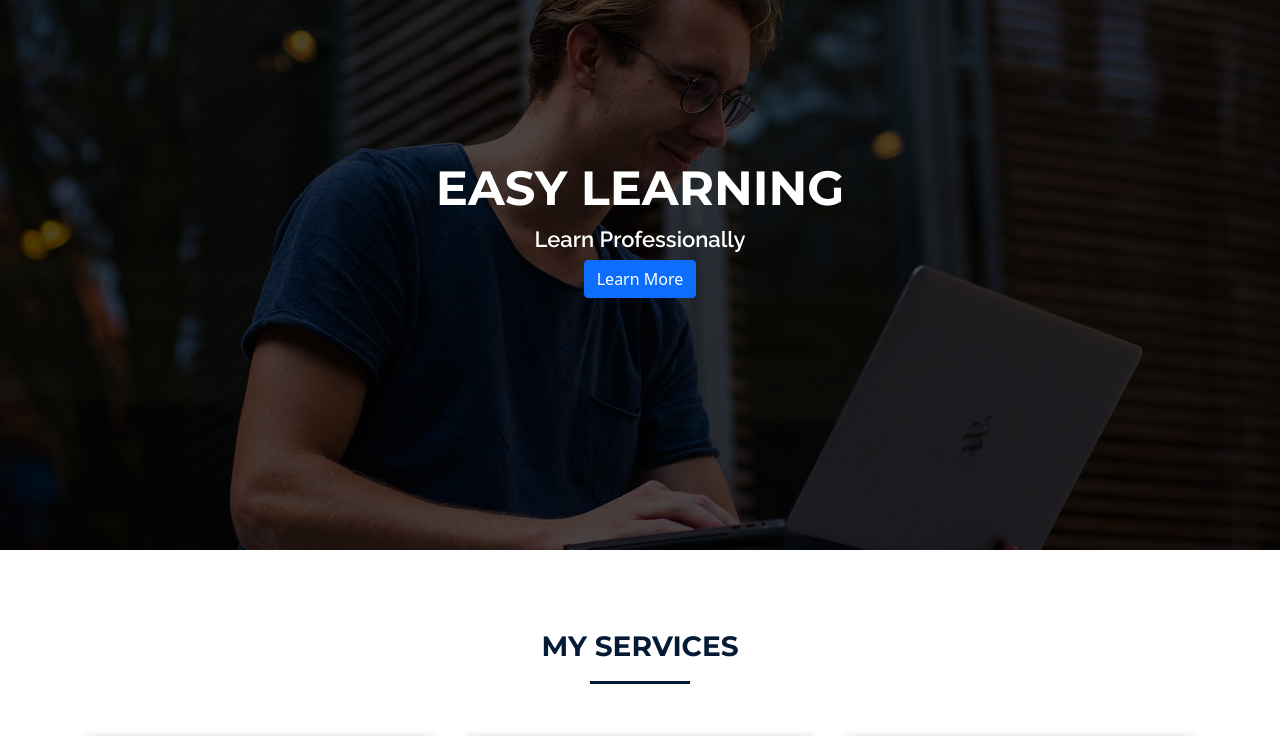
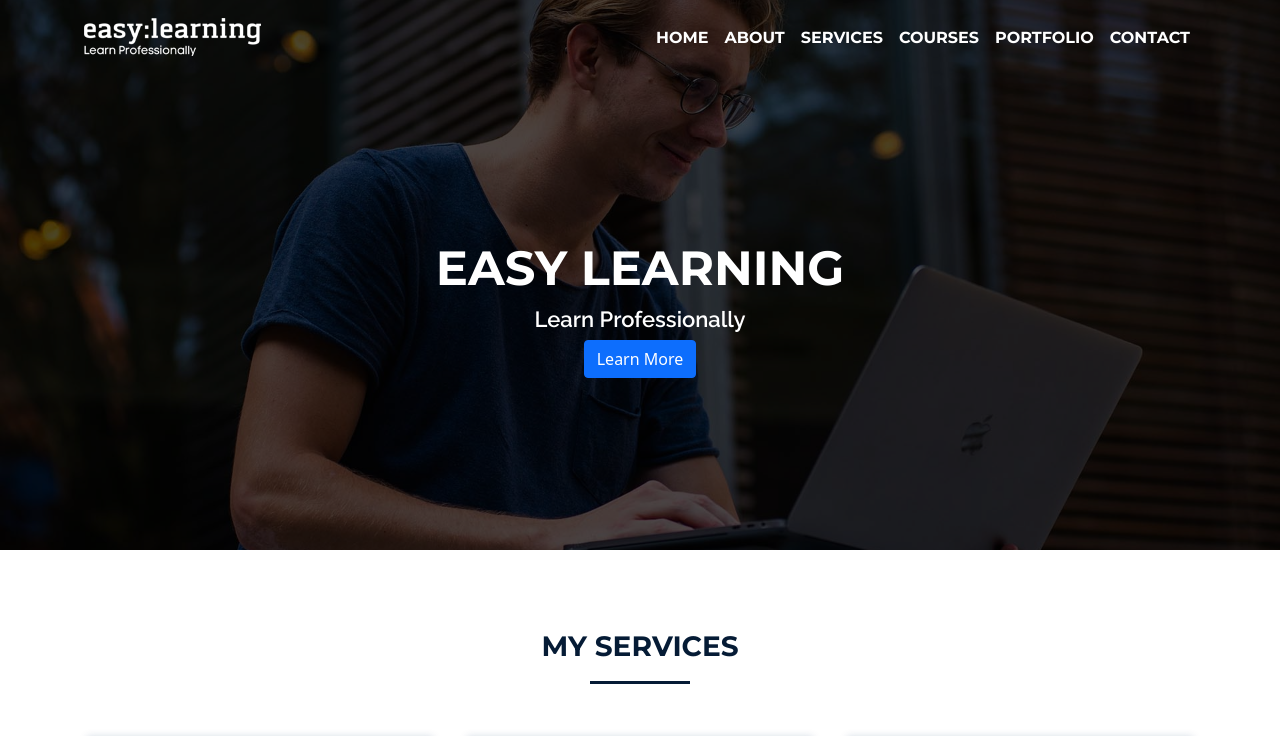
Before and after one commit to pavel99pop/Laravel-with-Reactjs-Udemy-, a React (Create React App) app in the folder frontend/: page / in a window 1280 px wide. Shown: the top 736 px of the page. Built offline with nearby package versions, Linux system fonts and the light colour scheme; a web font is replaced by a local one.

Commit message:
Created top navigation

```diff
--- a/frontend/src/App.js
+++ b/frontend/src/App.js
@@ -1,9 +1,10 @@
 import React from "react";
-import { Services, TopBanner } from "./components";
+import { Services, TopBanner, TopNavigation } from "./components";
 
 function App() {
   return (
     <div>
+      <TopNavigation />
       <TopBanner />
       <Services />
     </div>
--- a/frontend/src/assets/styles/styles.css
+++ b/frontend/src/assets/styles/styles.css
@@ -1,3 +1,32 @@
+.navBackground {
+  transition: background-color 400ms linear;
+  background-color: transparent !important;
+}
+
+.navBackgroundScroll {
+  -webkit-transition: background-color 400ms linear;
+  -moz-transition: background-color 400ms linear;
+  -o-transition: background-color 400ms linear;
+  transition: background-color 400ms linear;
+  background-color: #fff !important;
+}
+
+.navItem {
+  text-decoration: none !important;
+  font-family: "Montserrat", sans-serif;
+  color: #fff !important;
+  font-weight: 700;
+  font-size: 16px;
+}
+
+.navItemScroll {
+  text-decoration: none !important;
+  font-family: "Montserrat", sans-serif;
+  color: #000 !important;
+  font-weight: 700;
+  font-size: 16px;
+}
+
 .topFixedBanner {
   background-image: url(../images/banner.jpg);
   min-height: 550px;
@@ -15,7 +44,7 @@
 }
 
 .topContent {
-  margin-top: 10em;
+  margin-top: 15em;
 }
 
 .topTitle {
--- a/frontend/src/components/TopBanner/TopBanner.jsx
+++ b/frontend/src/components/TopBanner/TopBanner.jsx
@@ -1,6 +1,5 @@
 import React, { Fragment } from "react";
 import { Button, Col, Container, Row } from "react-bootstrap";
-import "../../assets/styles/styles.css";
 
 const TopBanner = () => {
   return (
--- /dev/null
+++ b/frontend/src/components/TopNavigation/TopNavigation.jsx
@@ -0,0 +1,70 @@
+import React, { Fragment, useState, useEffect } from "react";
+import { Container, Nav, Navbar } from "react-bootstrap";
+
+import whiteLogo from "../../assets/images/logo_white.png";
+import blackLogo from "../../assets/images/logo_black.png";
+
+const TopNavigation = () => {
+  const [navbarLogo, setNavbarLogo] = useState([whiteLogo]);
+  const [navbarBack, setNavbarBack] = useState("navBackground");
+  const [navbarItem, setNavbarItem] = useState("navItem");
+
+  const onScroll = () => {
+    if (window.scrollY > 100) {
+      setNavbarLogo([blackLogo]);
+      setNavbarBack("navBackgroundScroll");
+      setNavbarItem("navItemScroll");
+    } else if (window.scrollY < 100) {
+      setNavbarLogo([whiteLogo]);
+      setNavbarBack("navBackground");
+      setNavbarItem("navItem");
+    }
+  };
+  useEffect(() => {
+    window.addEventListener("scroll", onScroll);
+  }, []);
+
+  return (
+    <Fragment>
+      <Navbar
+        className={navbarBack}
+        fixed="top"
+        collapseOnSelect
+        expand="lg"
+        variant="dark"
+      >
+        <Container>
+          <Navbar.Brand href="#home">
+            <img src={navbarLogo} alt="logo" />
+          </Navbar.Brand>
+          <Navbar.Toggle aria-controls="responsive-navbar-nav" />
+          <Navbar.Collapse id="responsive-navbar-nav">
+            <Nav className="me-auto"></Nav>
+            <Nav>
+              <Nav.Link className={navbarItem} href="#deets">
+                HOME
+              </Nav.Link>
+              <Nav.Link className={navbarItem} href="#deets">
+                ABOUT
+              </Nav.Link>
+              <Nav.Link className={navbarItem} href="#deets">
+                SERVICES
+              </Nav.Link>
+              <Nav.Link className={navbarItem} href="#deets">
+                COURSES
+              </Nav.Link>
+              <Nav.Link className={navbarItem} href="#deets">
+                PORTFOLIO
+              </Nav.Link>
+              <Nav.Link className={navbarItem} href="#deets">
+                CONTACT
+              </Nav.Link>
+            </Nav>
+          </Navbar.Collapse>
+        </Container>
+      </Navbar>
+    </Fragment>
+  );
+};
+
+export default TopNavigation;
--- a/frontend/src/components/index.jsx
+++ b/frontend/src/components/index.jsx
@@ -1,2 +1,3 @@
 export { default as TopBanner } from "./TopBanner/TopBanner";
 export { default as Services } from "./Services/Services";
+export { default as TopNavigation } from "./TopNavigation/TopNavigation";
--- a/frontend/src/index.js
+++ b/frontend/src/index.js
@@ -6,6 +6,9 @@ import reportWebVitals from "./reportWebVitals";
 
 // Importing the Bootstrap CSS
 import "bootstrap/dist/css/bootstrap.min.css";
+
+// Importing custom CSS
+import "./assets/styles/styles.css";
 
 ReactDOM.render(
   <React.StrictMode>
```
